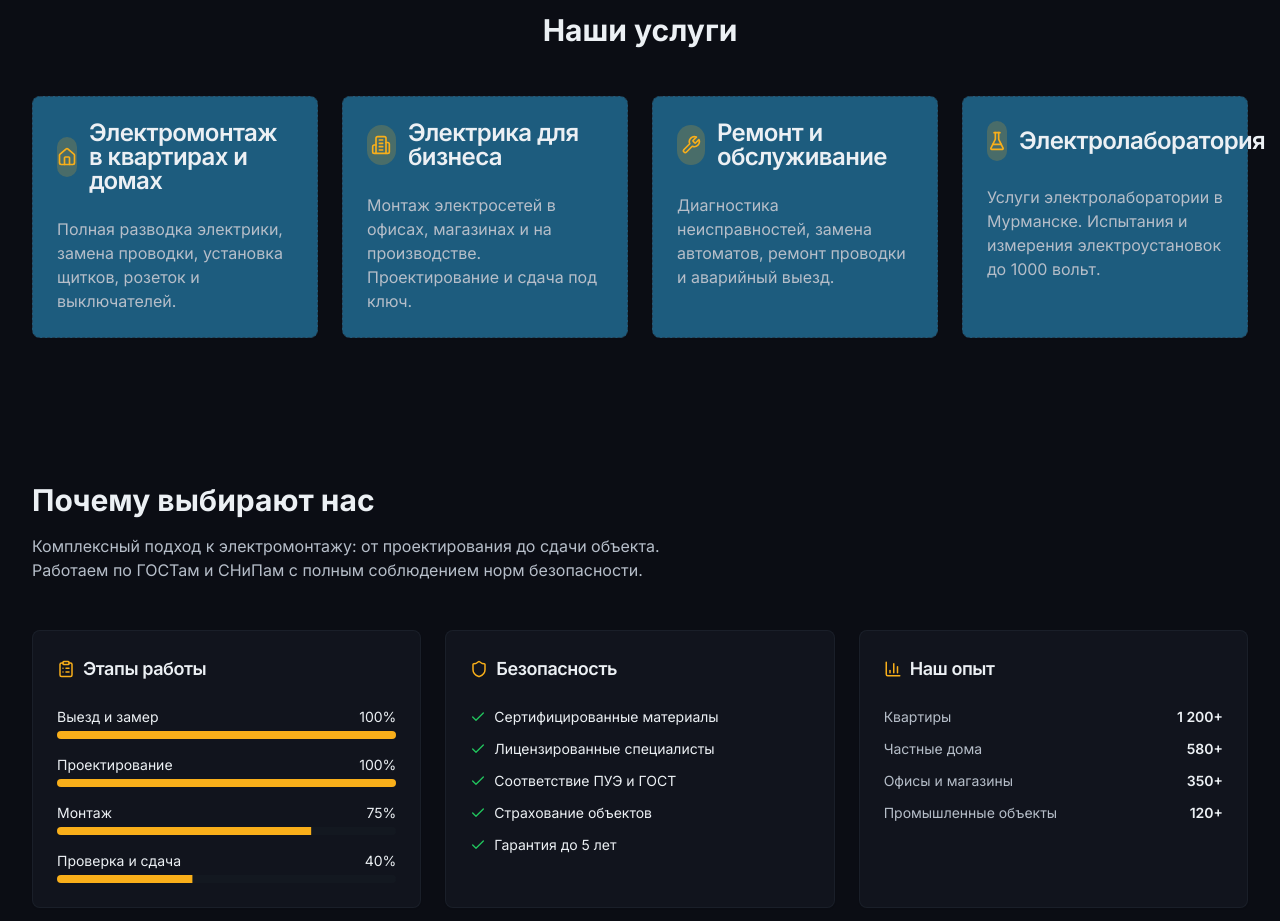
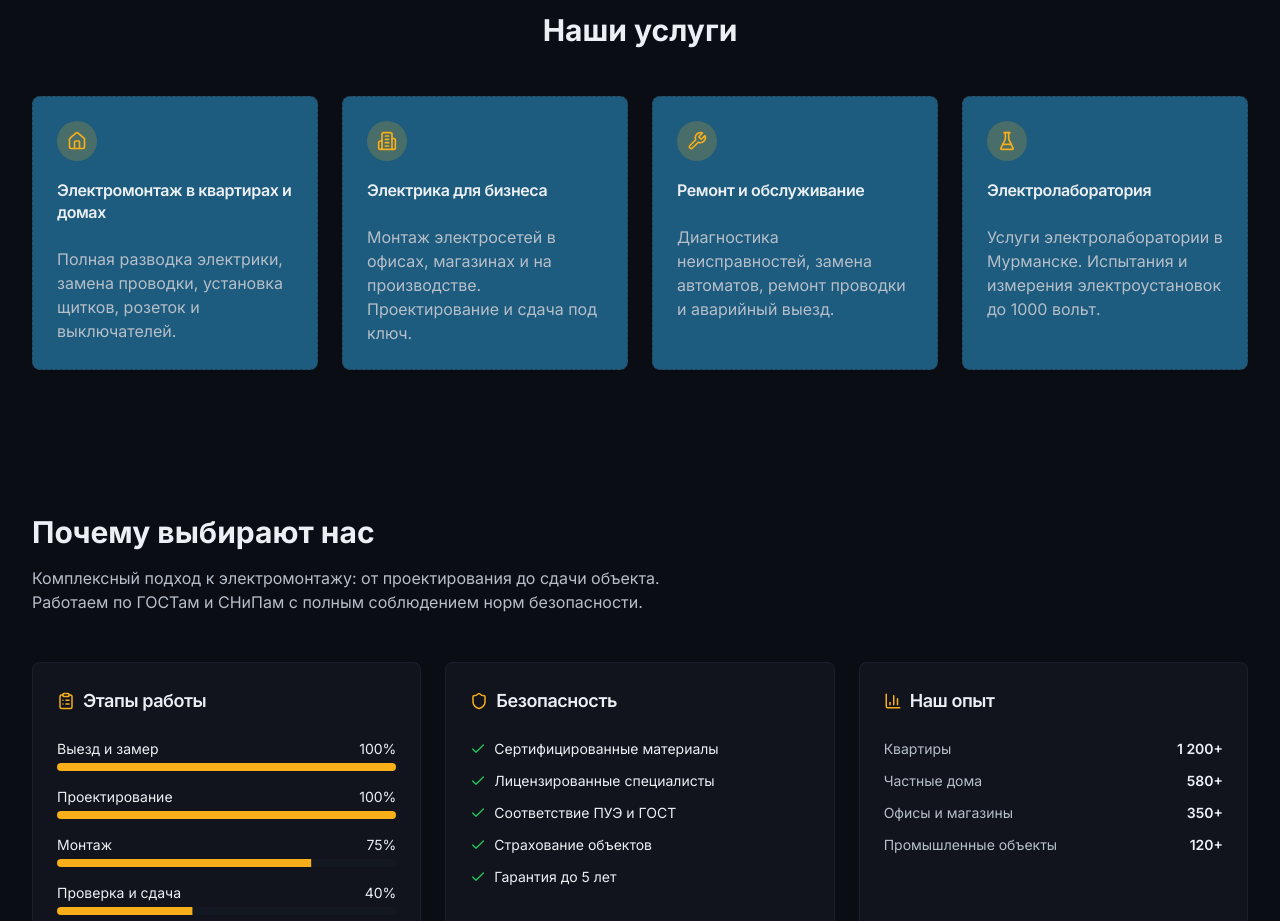
Before and after one commit to pr-poehali-dev/solar-energy-initiative-1, a React (Vite) app: page / in a window 1280 px wide. Shown: the part 1680-2601 px from the top of the page. Built offline with nearby package versions, Linux system fonts and the light colour scheme.

Commit message:
название карточки электролаборатория полностью вместить в карточку

```diff
--- a/src/components/FeaturesSection.tsx
+++ b/src/components/FeaturesSection.tsx
@@ -42,12 +42,10 @@ function FeatureCard({ icon, title, description }: FeatureCardProps) {
   return (
     <Card className="bg-accent/50 border-dashed border-border/60">
       <CardHeader>
-        <CardTitle className="flex items-center gap-3">
-          <span className="inline-flex items-center justify-center w-10 h-10 rounded-full bg-primary/20">
-            <Icon name={icon} size={20} className="text-primary" />
-          </span>
-          <span>{title}</span>
-        </CardTitle>
+        <span className="inline-flex items-center justify-center w-10 h-10 rounded-full bg-primary/20 mb-3">
+          <Icon name={icon} size={20} className="text-primary" />
+        </span>
+        <CardTitle className="text-base leading-snug">{title}</CardTitle>
       </CardHeader>
       <CardContent>
         <p className="text-muted-foreground">{description}</p>
```
